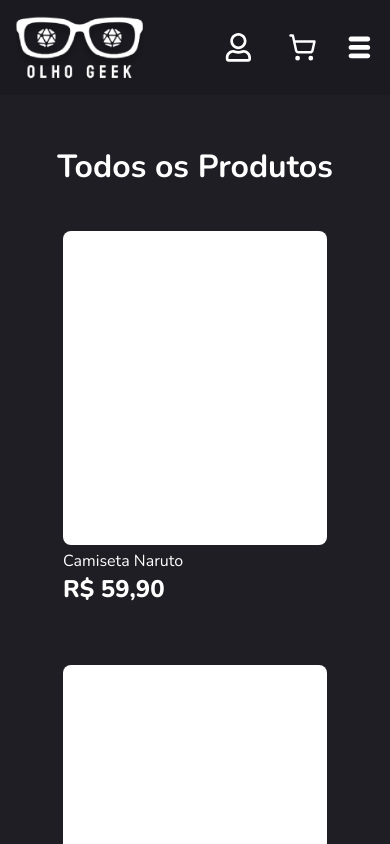
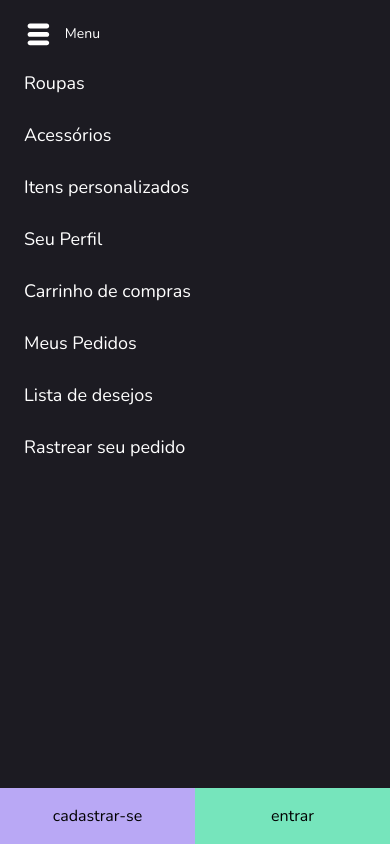
Before and after one commit to BerilioGir/Olho-Geek, a React (Vite) app: page /posters in a window 390 px wide. Both pictures are taken after a click on the button 359 px from the left and 47 px from the top of the page. Shown: the top 844 px of the page. Built offline with nearby package versions, Linux system fonts and the light colour scheme; data requests are answered from the project's data file.

Commit message:
feat: adicionei o menu hamburger responsivo

```diff
--- a/src/components/Header.jsx
+++ b/src/components/Header.jsx
@@ -5,14 +5,13 @@ import { TiThMenu } from "react-icons/ti";
 import { Link } from "react-router-dom"
 
 export function Header() {
+  const [menuAberto, setMenuAberto] = useState(false);
+
   return (
     <header className="bg-azul-foot flex items-center justify-between px-4 py-4 md:grid md:grid-cols-3">
-      {/*primeira imagem*/}
       <Link to="/" aria-label="Página inicial" className="md:col-start-2 md:justify-self-center">
         <img src="/logo.png" alt="Olho Geek" className="block w-32 md:w-40"/>
       </Link>
-
-      {/*div com os botões*/  }
 
         <div className="flex items-center gap-5 md:contents">
           <div className="flex items-center gap-5 md:gap-10 md:col-start-3 md:row-start-1 md:justify-self-end md:mx-10">
@@ -27,7 +26,7 @@ export function Header() {
             </button>
           </div>
 
-          <button className="justify-self-start text-white flex items-center md:col-start-1 md:row-start-1 md:mx-10">
+          <button onClick={() => setMenuAberto(true)} className="justify-self-start text-white flex items-center md:col-start-1 md:row-start-1 md:mx-10">
             <TiThMenu size="1.8rem"/>
             <p className="font-nunito hidden md:block">Menu</p>
           </button>
@@ -42,6 +41,39 @@ export function Header() {
           <Link to="/personalizados" className="font-nunito text-white text-xl">Personalizados</Link>
         </ul>
       </nav>
+
+      <div
+        onClick={() => setMenuAberto(false)}
+        className={`fixed top-0 left-0 z-40 h-full w-full bg-black/50 transition-opacity duration-300 ${menuAberto ? "opacity-100" : "opacity-0 pointer-events-none"}`}
+      ></div>
+
+      {/*menu*/}
+      <aside className={`fixed top-0 left-0 z-50 flex h-full w-full flex-col bg-[#1c1b22] transition-transform duration-300 md:w-[345px] ${menuAberto ? "translate-x-0" : "-translate-x-full"}`}>
+        <button onClick={() => setMenuAberto(false)} className="text-white flex items-center gap-3 px-6 py-5">
+          <TiThMenu size="1.8rem"/>
+          <p className="font-nunito text-sm">Menu</p>
+        </button>
+
+        <nav className="flex-1 px-6">
+          <ul className="flex flex-col gap-6">
+            {/*esses 3 só aparecem no mobile*/}
+            <Link to="/roupas" onClick={() => setMenuAberto(false)} className="font-nunito text-white text-lg md:hidden">Roupas</Link>
+            <Link to="/acessorios" onClick={() => setMenuAberto(false)} className="font-nunito text-white text-lg md:hidden">Acessórios</Link>
+            <Link to="/personalizados" onClick={() => setMenuAberto(false)} className="font-nunito text-white text-lg md:hidden">Itens personalizados</Link>
+
+            <Link to="/perfil" onClick={() => setMenuAberto(false)} className="font-nunito text-white text-lg">Seu Perfil</Link>
+            <Link to="/carrinho" onClick={() => setMenuAberto(false)} className="font-nunito text-white text-lg">Carrinho de compras</Link>
+            <Link to="/pedidos" onClick={() => setMenuAberto(false)} className="font-nunito text-white text-lg">Meus Pedidos</Link>
+            <Link to="/desejos" onClick={() => setMenuAberto(false)} className="font-nunito text-white text-lg">Lista de desejos</Link>
+            <Link to="/rastreio" onClick={() => setMenuAberto(false)} className="font-nunito text-white text-lg">Rastrear seu pedido</Link>
+          </ul>
+        </nav>
+
+        <div className="grid grid-cols-2">
+          <Link to="/cadastro" onClick={() => setMenuAberto(false)} className="font-nunito bg-[#b9a8f5] py-4 text-center">cadastrar-se</Link>
+          <Link to="/login" onClick={() => setMenuAberto(false)} className="font-nunito bg-[#76e5bc] py-4 text-center">entrar</Link>
+        </div>
+      </aside>
     </header>
   );
 }
```
